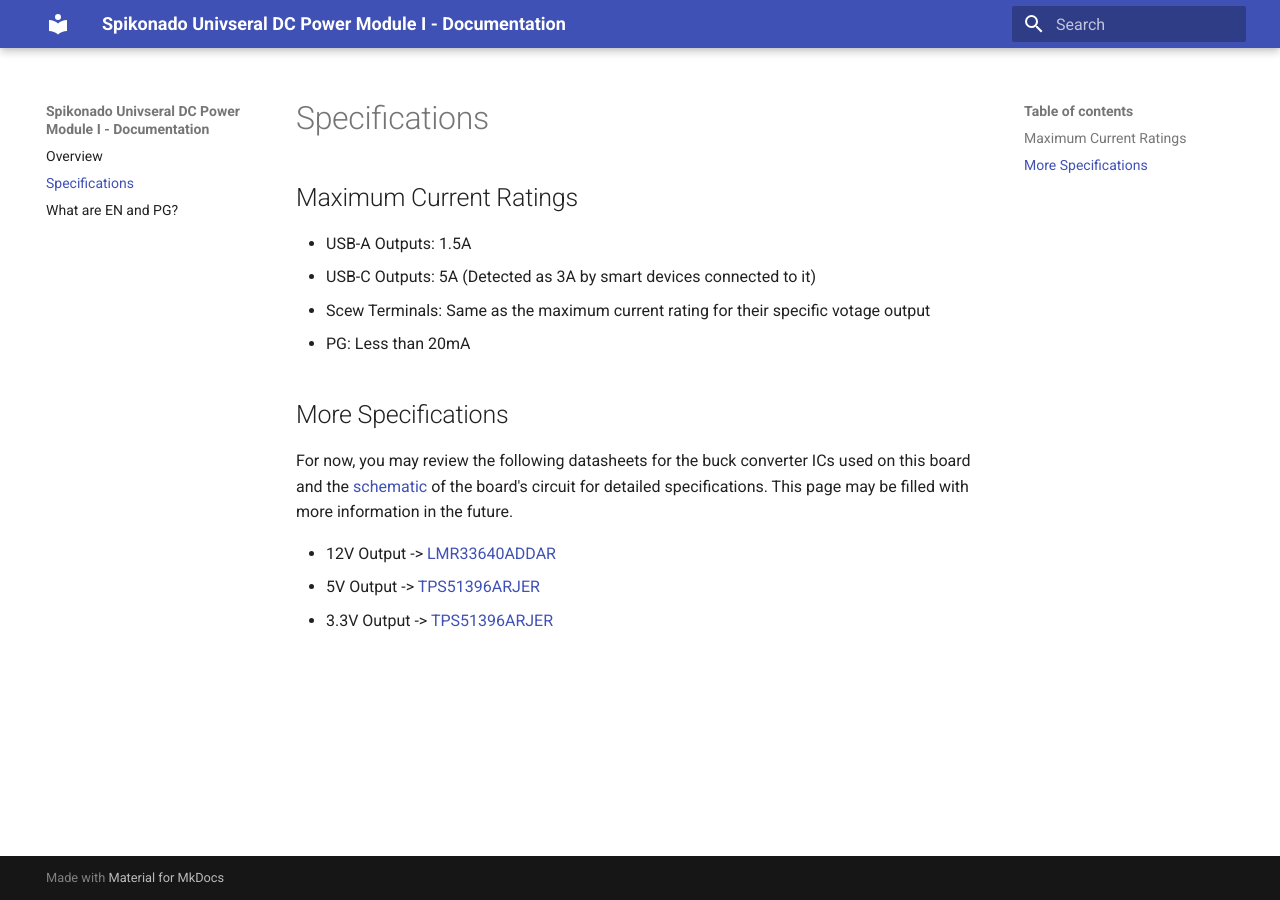
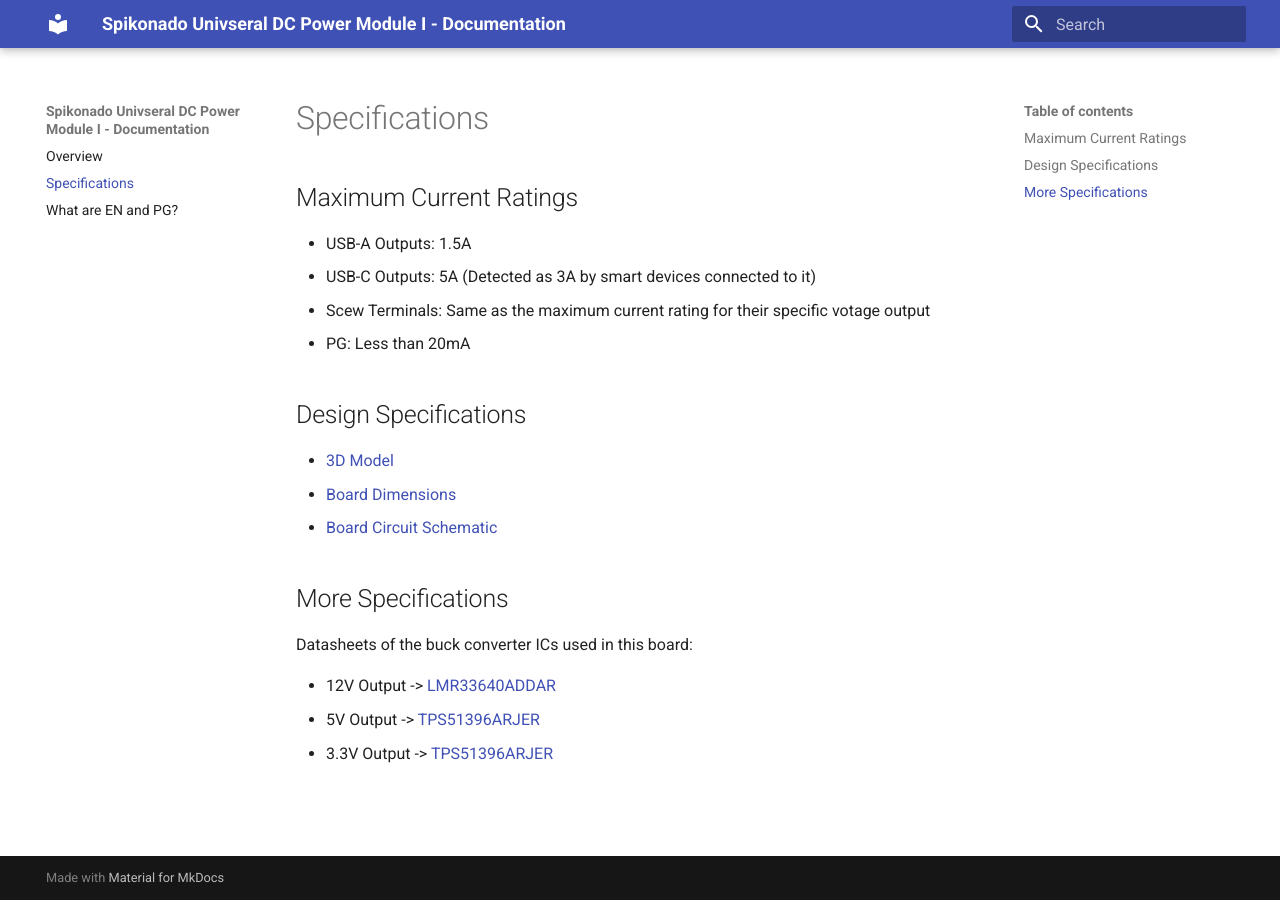
Before and after one commit to spikonado/Spikonado_Universal_DC_Power_Module_I, an MkDocs documentation site: the page built from docs/specifications.md, in a window 1280 px wide. Built offline with MkDocs 1.6.1 and Material for MkDocs 9.7.7, drawn with Linux system fonts in a browser that asks for light colours.

Commit message:
Update specifications documentation

```diff
--- a/docs/specifications.md
+++ b/docs/specifications.md
@@ -7,9 +7,15 @@
 - Scew Terminals: Same as the maximum current rating for their specific votage output
 - PG: Less than 20mA
 
+## Design Specifications
+
+- [3D Model](https://github.com/spikonado/Spikonado_Universal_DC_Power_Module_I/blob/main/hardware_design/Spikonado_Universal_DC_Power_Module_I/Spikonado_Universal_DC_Power_Module_I.step)
+- [Board Dimensions](https://github.com/spikonado/Spikonado_Universal_DC_Power_Module_I/blob/main/hardware_design/Spikonado_Universal_DC_Power_Module_I/dimensions.pdf)
+- [Board Circuit Schematic](https://github.com/spikonado/Spikonado_Universal_DC_Power_Module_I/blob/main/hardware_design/Spikonado_Universal_DC_Power_Module_I/schematic.pdf)
+
 ## More Specifications
 
-For now, you may review the following datasheets for the buck converter ICs used on this board and the [schematic](https://github.com/spikonado/Spikonado_Universal_DC_Power_Module_I/blob/main/hardware_design/Spikonado_Universal_DC_Power_Module_I/schematic.pdf) of the board's circuit for detailed specifications. This page may be filled with more information in the future.
+Datasheets of the buck converter ICs used in this board:
 
 - 12V Output -> [LMR33640ADDAR](https://www.ti.com/lit/ds/symlink/lmr33640.pdf)
 - 5V Output -> [TPS51396ARJER](https://www.ti.com/lit/ds/symlink/tps51397a.pdf)
```
Also changed, not shown: 3 other files.
